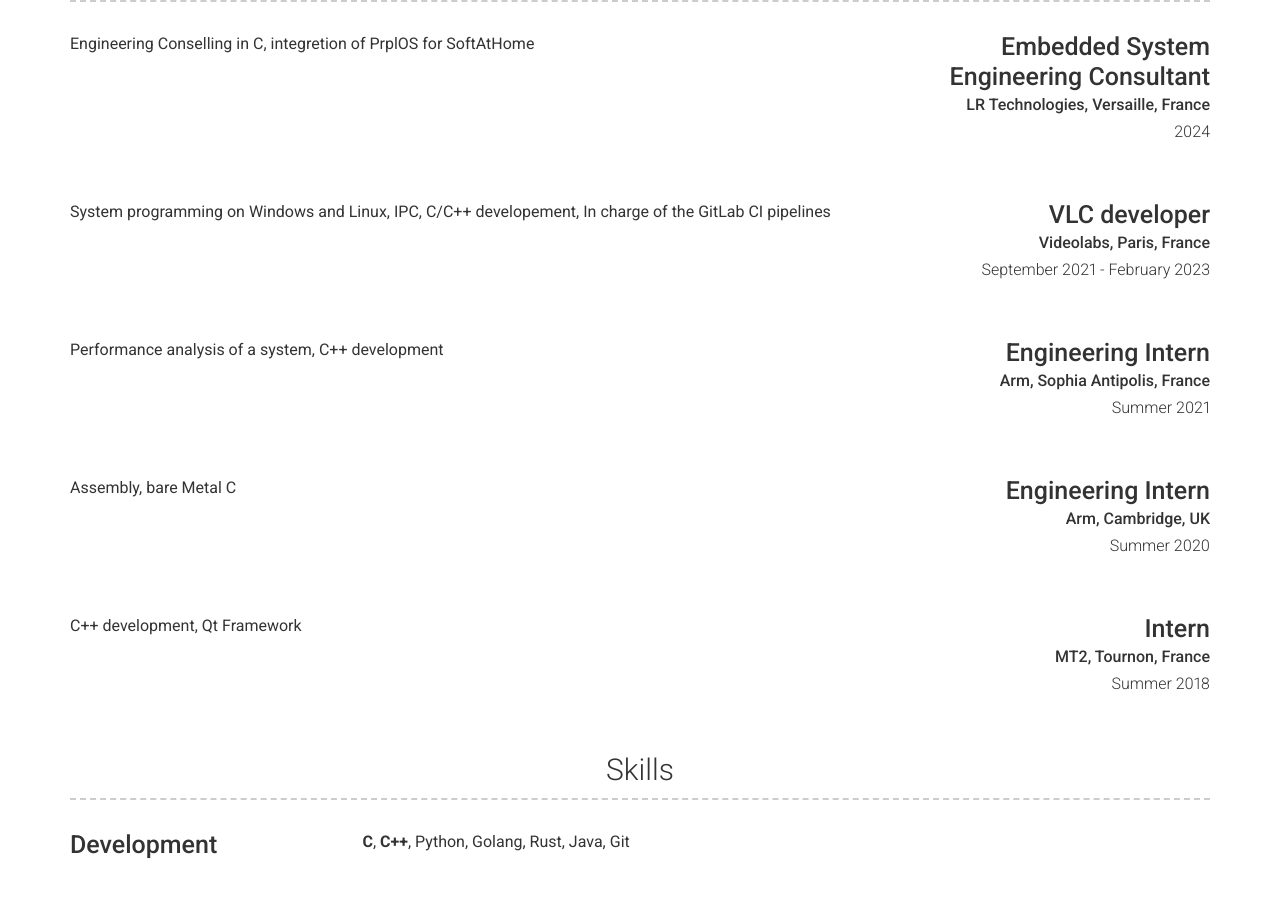
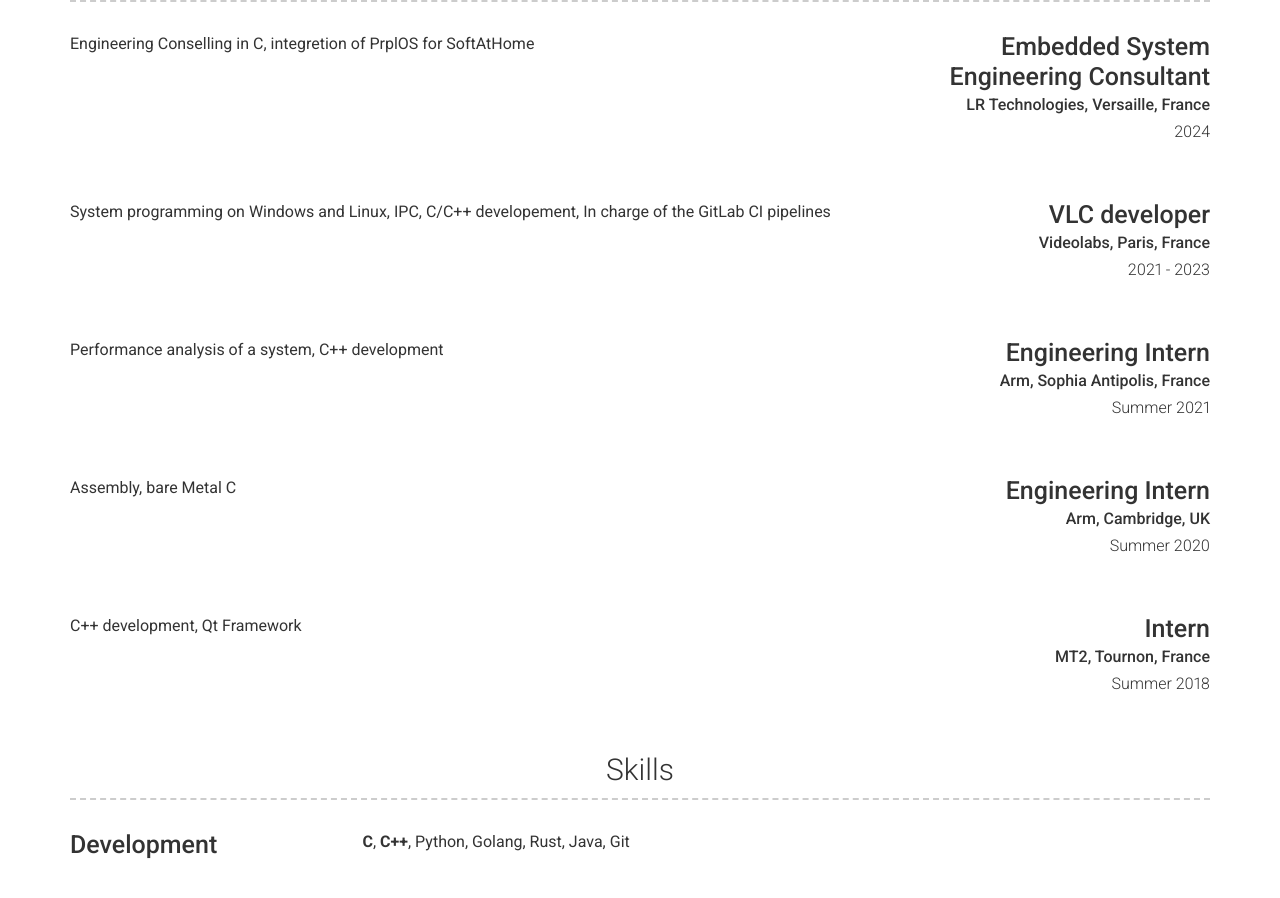
Before and after one commit to liz-desartiges/liz-desartiges.github.io, a Jekyll site: the page built from index.md, in a window 1280 px wide and 900 px high, scrolled down 575 px. Built offline with Jekyll 4.4.1, drawn with Linux system fonts in a browser that asks for light colours; nearby versions of some CDN libraries.

Commit message:
change dates

```diff
--- a/_config.yml
+++ b/_config.yml
@@ -41,7 +41,7 @@ content:
     - layout: right
       title: VLC developer
       sub_title: Videolabs, Paris, France
-      caption: September 2021 - February 2023
+      caption: 2021 - 2023
       description: |
         System programming on Windows and Linux, IPC, C/C++ developement, In charge of the GitLab CI pipelines
     - layout: right
```
